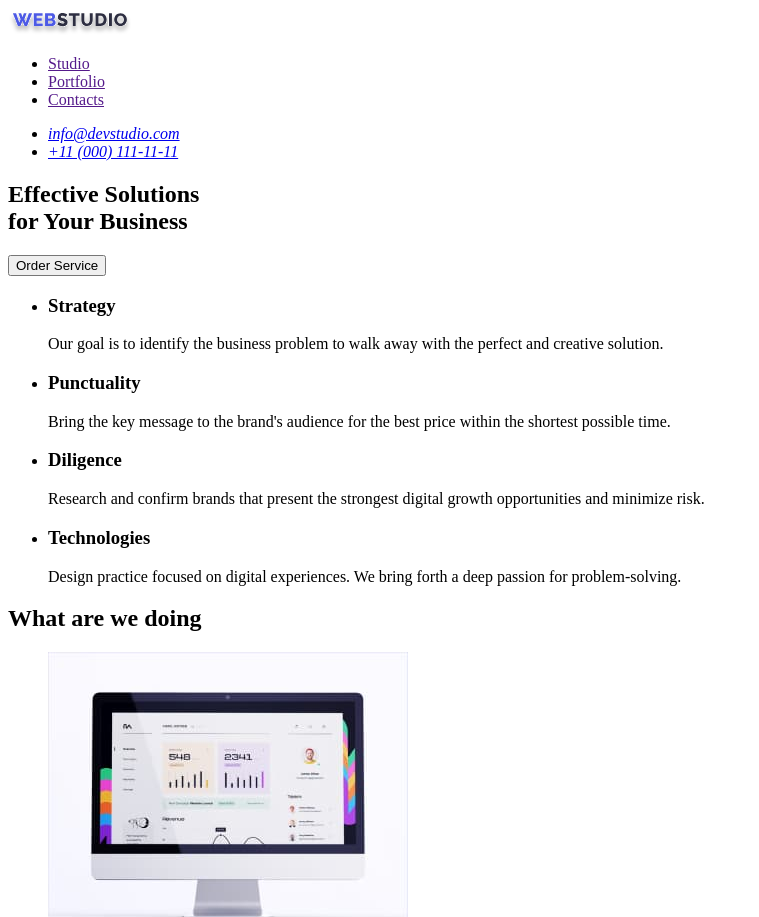
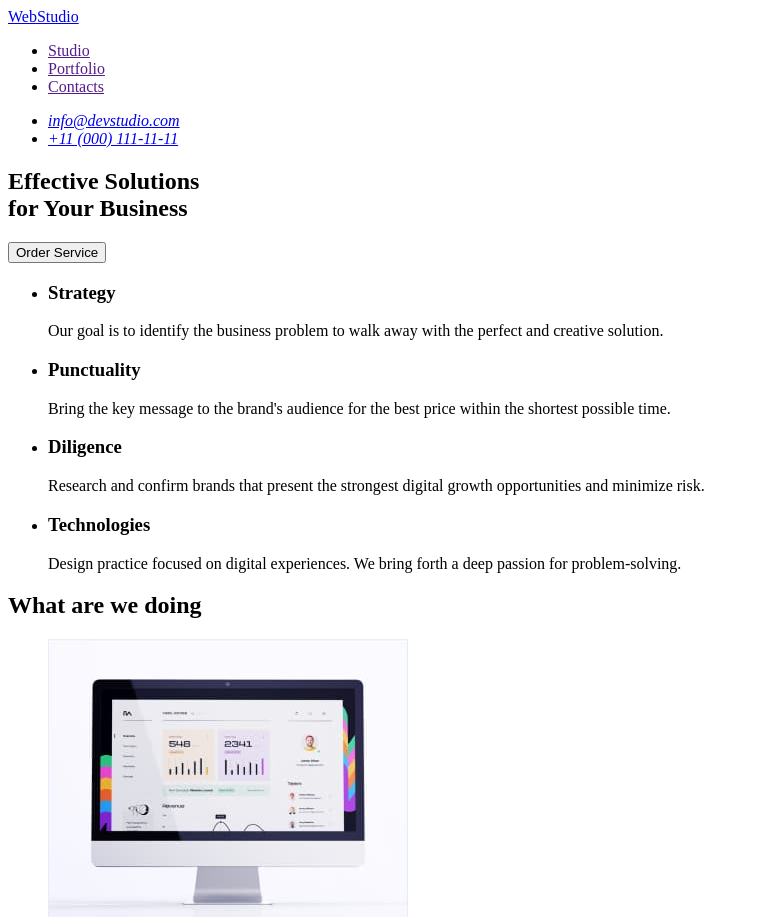
Before and after one commit to ZorAnderius/goit-markup-hw-01, a plain HTML site: page index.html in a window 1280 px wide. Shown: the top 917 px of the page, without its empty margins (0-759 px from the left). Drawn offline with Linux system fonts and the light colour scheme.

Commit message:
Update index.html

```diff
--- a/index.html
+++ b/index.html
@@ -4,15 +4,13 @@
     <meta charset="UTF-8" />
     <meta http-equiv="X-UA-Compatible" content="IE=edge" />
     <meta name="viewport" content="width=device-width, initial-scale=1.0" />
-    <title>Web Studio</title>
+    <title>WebStudio</title>
   </head>
 
   <body>
     <header>
       <!--Logo-->
-      <a href="/">
-        <img src="./img/logo.svg" alt="Web Studio" />
-      </a>
+      <a href="/">WebStudio</a>
 
       <!--Navigation-->
       <nav>
@@ -144,12 +142,7 @@
     </main>
 
     <footer>
-      <!--Or maybe it's must be link like:
-        <a href="/">
-        <img src="./img/logo.svg" alt="Logo" />
-        </a>
-      -->
-      <img src="./img/logo.svg" alt="logo" />
+      <a href="/">WebStudio</a>
       <p>
         Increase the flow of customers and sales for your business with digital
         marketing & growth solutions.
```
